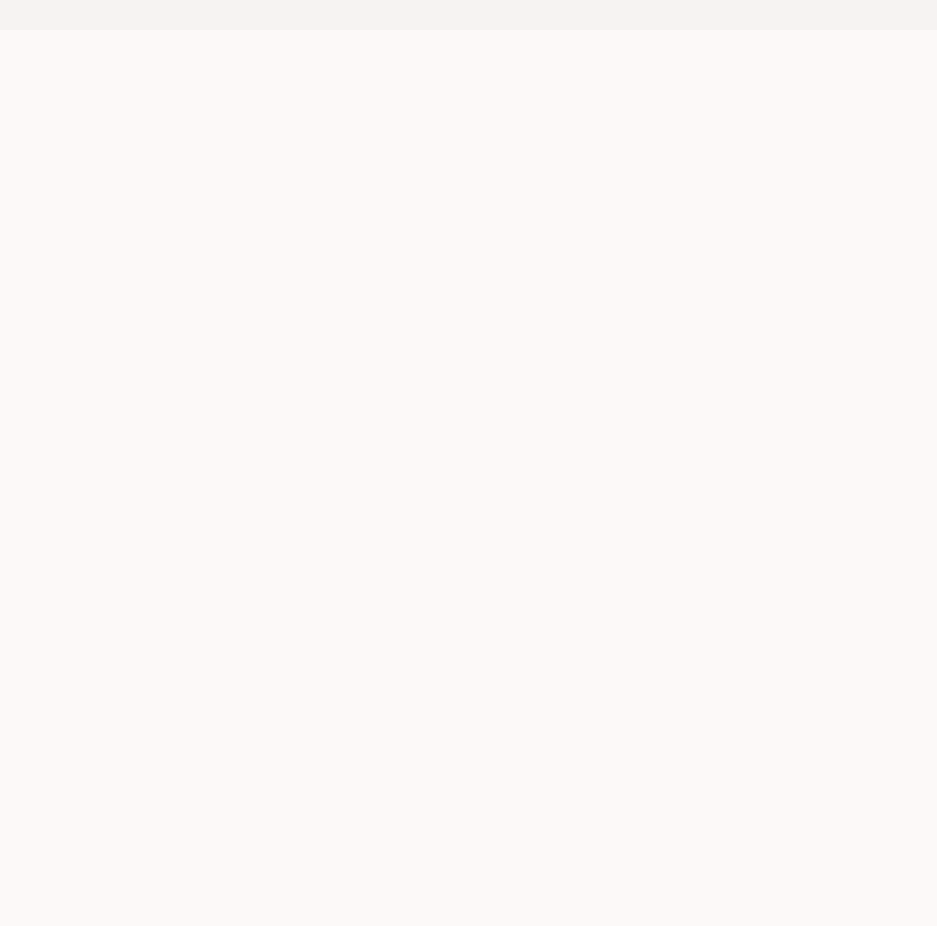
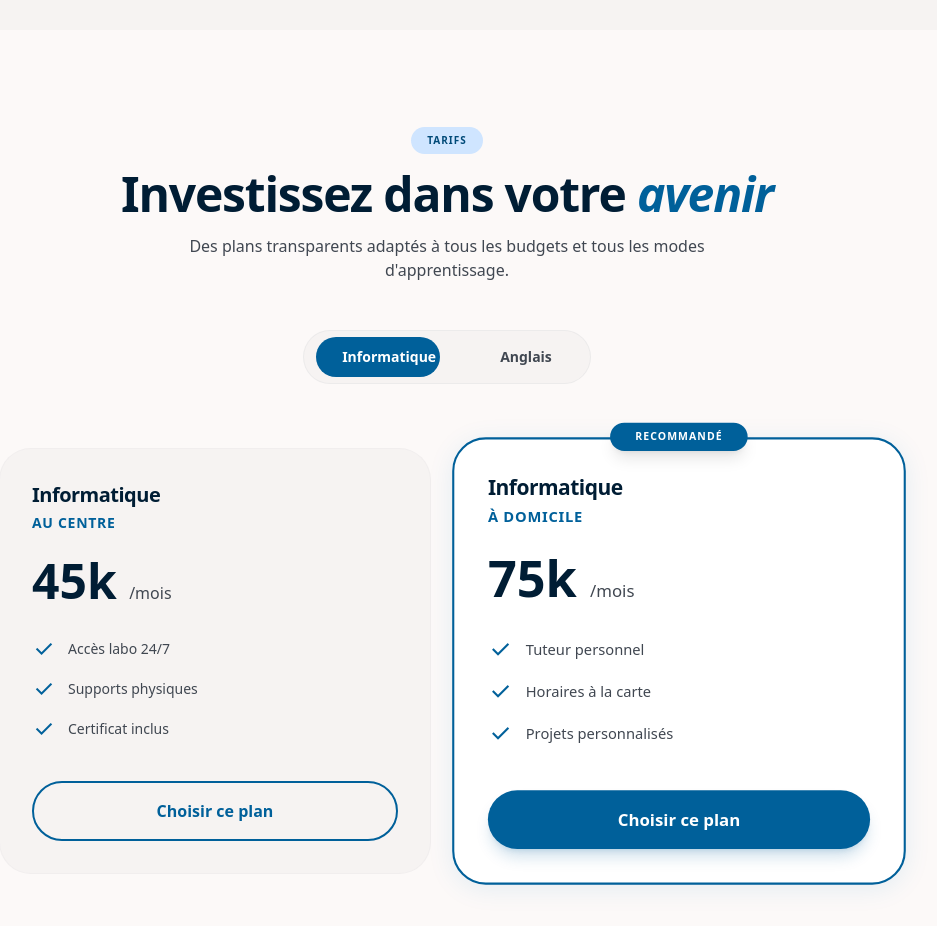
Before and after one commit to freddymk313/imani-academia-website, a Next.js app: page / in a window 1280 px wide. Shown: the part 3060-3986 px from the top of the page, without its empty margins (193-1130 px from the left). Before the commit the page ends 3090 px from the top, so only its background shows below. Built offline with nearby package versions, Linux system fonts and the light colour scheme.

Commit message:
pricing ok v1

```diff
--- a/app/page.tsx
+++ b/app/page.tsx
@@ -2,6 +2,7 @@ import About from "@/components/landing/About";
 import Formations from "@/components/landing/Formations";
 import Hero from "@/components/landing/Hero";
 import Navbar from "@/components/landing/Navbar";
+import Pricing from "@/components/landing/Pricing";
 import WhyChooseUs from "@/components/landing/WhyChooseUs";
 import Image from "next/image";
 
@@ -12,12 +13,10 @@ export default function Home() {
       <Hero />
       <About />
       <Formations />
+      <WhyChooseUs />
+      <Pricing />
 
-      <WhyChooseUs />
-
-      {/*<Pricing />
-
-      <FAQ />
+      {/*<FAQ />
 
       <CTA />
 
--- a/components/landing/Pricing.tsx
+++ b/components/landing/Pricing.tsx
@@ -0,0 +1,151 @@
+"use client";
+
+import { useState } from "react";
+import { motion, AnimatePresence } from "framer-motion";
+
+const pricingData = {
+  informatique: [
+    {
+      title: "Informatique",
+      location: "Au Centre",
+      price: "45k",
+      features: ["Accès labo 24/7", "Supports physiques", "Certificat inclus"],
+      popular: false,
+    },
+    {
+      title: "Informatique",
+      location: "À Domicile",
+      price: "75k",
+      features: ["Tuteur personnel", "Horaires à la carte", "Projets personnalisés"],
+      popular: true, // Mis en avant pour le domicile
+    },
+  ],
+  anglais: [
+    {
+      title: "Anglais Pro",
+      location: "Au Centre",
+      price: "35k",
+      features: ["Clubs de discussion", "Tests blancs TOEFL", "Immersion complète"],
+      popular: true,
+    },
+    {
+      title: "Anglais Pro",
+      location: "À Domicile",
+      price: "60k",
+      features: ["Coaching 1-on-1", "Matériel fourni", "Rythme intensif"],
+      popular: false,
+    },
+  ],
+};
+
+export default function Pricing() {
+  const [category, setCategory] = useState<"informatique" | "anglais">("informatique");
+
+  return (
+    <section className="py-24 px-8 bg-background" id="tarifs">
+      <div className="max-w-7xl mx-auto">
+
+        {/* HEADER */}
+        <div className="text-center mb-12">
+          <motion.div
+            initial={{ opacity: 0, y: 20 }}
+            whileInView={{ opacity: 1, y: 0 }}
+            viewport={{ once: true }}
+            className="inline-flex items-center px-4 py-1.5 rounded-full bg-[#cfe5ff] text-on-secondary-fixed-variant text-[10px] font-bold uppercase tracking-widest mb-4"
+          >
+            Tarifs
+          </motion.div>
+          <h2 className="text-4xl md:text-5xl font-bold mb-4">
+            Investissez dans votre <span className="italic text-primary">avenir</span>
+          </h2>
+          <p className="text-on-surface-variant max-w-xl mx-auto">
+            Des plans transparents adaptés à tous les budgets et tous les modes d'apprentissage.
+          </p>
+        </div>
+
+        {/* SWITCHER PREMIUM */}
+        <div className="flex justify-center mb-16">
+          <div className="bg-surface-container-low p-1.5 rounded-full flex items-center relative border border-outline-variant/20">
+            <button
+              onClick={() => setCategory("informatique")}
+              className={`relative z-10 px-8 py-2.5 rounded-full text-sm font-bold transition-colors duration-300 ${
+                category === "informatique" ? "text-white" : "text-on-surface-variant"
+              }`}
+            >
+              Informatique
+            </button>
+            <button
+              onClick={() => setCategory("anglais")}
+              className={`relative z-10 px-8 py-2.5 rounded-full text-sm font-bold transition-colors duration-300 ${
+                category === "anglais" ? "text-white" : "text-on-surface-variant"
+              }`}
+            >
+              Anglais
+            </button>
+
+            {/* Background animé du switch */}
+            <motion.div
+              className="absolute bg-primary rounded-full h-[calc(100%-12px)] top-[6px]"
+              initial={false}
+              animate={{
+                x: category === "informatique" ? 6 : "calc(100% - 130px)", // Ajustement selon la largeur du bouton
+                width: category === "informatique" ? 124 : 100, // Largeur dynamique
+              }}
+              transition={{ type: "spring", stiffness: 300, damping: 30 }}
+            />
+          </div>
+        </div>
+
+        {/* GRILLE DE TARIFS */}
+        <div className="grid grid-cols-1 md:grid-cols-2 gap-8 max-w-4xl mx-auto">
+          <AnimatePresence mode="wait">
+            {pricingData[category].map((plan, index) => (
+              <motion.div
+                key={`${category}-${index}`}
+                initial={{ opacity: 0, scale: 0.95 }}
+                animate={{ opacity: 1, scale: 1 }}
+                exit={{ opacity: 0, scale: 0.95 }}
+                transition={{ duration: 0.3 }}
+                className={`relative flex flex-col p-8 rounded-4xl transition-all duration-300 ${
+                  plan.popular
+                  ? "bg-white signature-shadow border-2 border-primary z-10 md:scale-105"
+                  : "bg-surface-container-low border border-outline-variant/10"
+                }`}
+              >
+                {plan.popular && (
+                  <div className="absolute -top-4 left-1/2 -translate-x-1/2 bg-primary text-white text-[10px] font-black uppercase tracking-widest px-6 py-1.5 rounded-full shadow-lg">
+                    Recommandé
+                  </div>
+                )}
+
+                <h3 className="text-xl font-bold mb-1 text-on-surface">{plan.title}</h3>
+                <div className="text-sm text-primary font-bold uppercase tracking-wider mb-6">{plan.location}</div>
+
+                <div className="text-5xl font-black mb-8 text-on-surface">
+                  {plan.price} <span className="text-base font-medium text-on-surface-variant">/mois</span>
+                </div>
+
+                <ul className="space-y-4 mb-10 flex-grow">
+                  {plan.features.map((feature, fIndex) => (
+                    <li key={fIndex} className="flex items-center gap-3 text-sm font-medium">
+                      <span className="material-symbols-outlined text-primary font-bold">done</span>
+                      {feature}
+                    </li>
+                  ))}
+                </ul>
+
+                <button className={`w-full py-4 rounded-full font-bold transition-all duration-300 ${
+                  plan.popular
+                  ? "bg-primary text-white shadow-lg shadow-primary/20 hover:brightness-110 active:scale-95"
+                  : "border-2 border-primary text-primary hover:bg-primary hover:text-white"
+                }`}>
+                  Choisir ce plan
+                </button>
+              </motion.div>
+            ))}
+          </AnimatePresence>
+        </div>
+      </div>
+    </section>
+  );
+}
```
